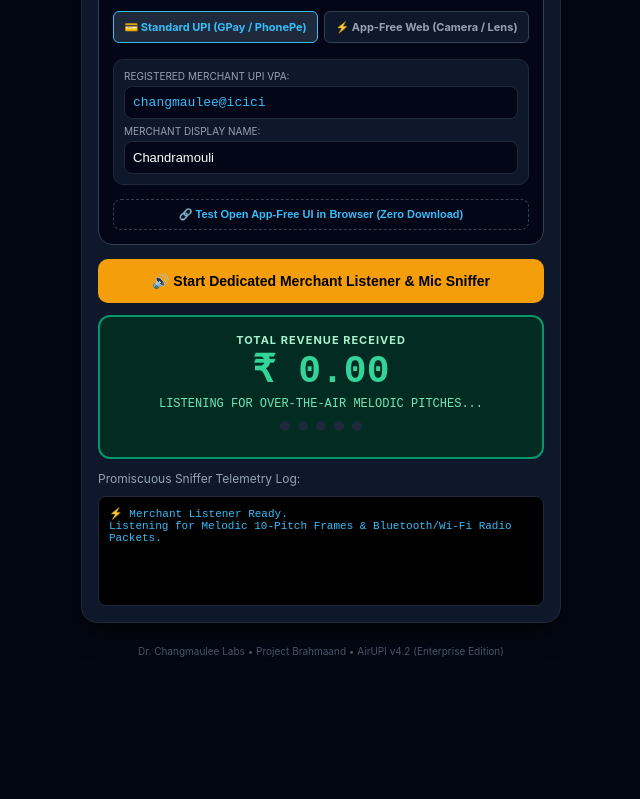
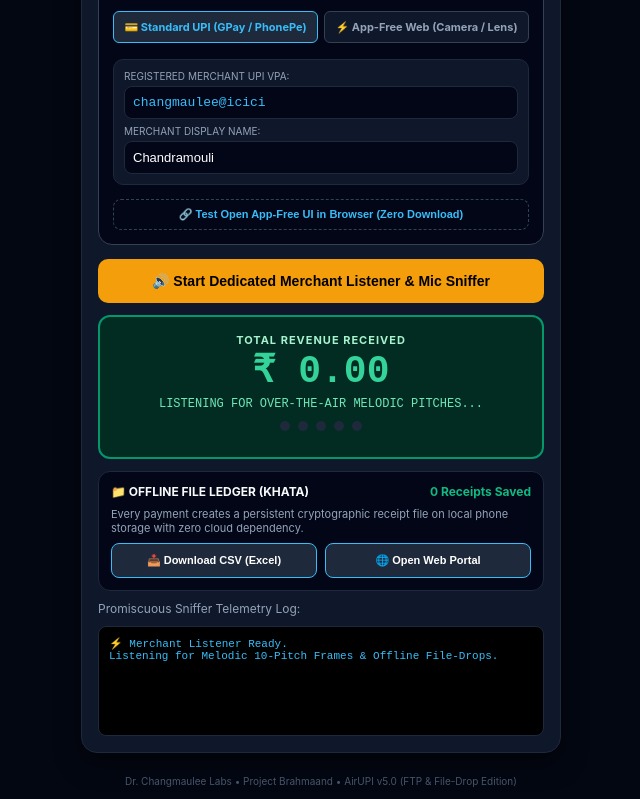
Before and after one commit to Changmaulee/AirUPI, a plain HTML site: page web_deployment/app/index.html in a window 1280 px wide. Shown: the part 656-1455 px from the top of the page, without its empty margins (319-959 px from the left). Before the commit the page ends 1325 px from the top, so only its background shows below. Drawn offline with Linux system fonts and the light colour scheme.

Commit message:
feat(ftp-ledger): offline http file-drop layer, persistent local receipt ledger, and daily khata CSV export

```diff
--- a/web_deployment/app/index.html
+++ b/web_deployment/app/index.html
@@ -299,6 +299,40 @@
     }
     @keyframes pulse { from { transform: scale(1); } to { transform: scale(1.4); } }
 
+    /* Offline Local Ledger Box */
+    .ledger-box {
+      background: #020617;
+      border: 1px solid var(--border);
+      border-radius: 12px;
+      padding: 12px;
+      margin-top: 12px;
+    }
+    .ledger-header {
+      display: flex;
+      justify-content: space-between;
+      align-items: center;
+      font-size: 12px;
+      font-weight: 700;
+      margin-bottom: 8px;
+    }
+    .ledger-actions {
+      display: grid;
+      grid-template-columns: 1fr 1fr;
+      gap: 8px;
+      margin-top: 8px;
+    }
+    .btn-ledger {
+      background: #1e293b;
+      border: 1px solid #38bdf8;
+      color: #fff;
+      padding: 10px;
+      border-radius: 8px;
+      font-size: 11px;
+      font-weight: 700;
+      cursor: pointer;
+      text-align: center;
+    }
+
     .btn-main {
       width: 100%;
       background: linear-gradient(135deg, #10b981, #059669);
@@ -510,8 +544,8 @@
 
   <div class="app-container">
     <header>
-      <div class="brand-title">🎶 AirUPI Sovereign Soundbox</div>
-      <div class="brand-subtitle">Melodic 10-Pitch Modem &bull; Bluetooth + Wi-Fi Radio Mesh (Airplane Mode)</div>
+      <div class="brand-title">📂 AirUPI Sovereign Soundbox</div>
+      <div class="brand-subtitle">Melodic 10-Pitch Modem &bull; Offline FTP / File-Drop Ledger</div>
     </header>
 
     <!-- ROLE SWITCHER TABS -->
@@ -610,9 +644,28 @@
         </div>
       </div>
 
-      <label>Promiscuous Sniffer Telemetry Log:</label>
+      <!-- LOCAL OFFLINE LEDGER & FILE DROP DASHBOARD -->
+      <div class="ledger-box">
+        <div class="ledger-header">
+          <span>📁 OFFLINE FILE LEDGER (KHATA)</span>
+          <span style="color: var(--green);" id="ledgerCountBadge">0 Receipts Saved</span>
+        </div>
+        <div style="font-size: 11px; color: var(--text-dim);">
+          Every payment creates a persistent cryptographic receipt file on local phone storage with zero cloud dependency.
+        </div>
+        <div class="ledger-actions">
+          <button class="btn-ledger" onclick="downloadDailyKhataCsv()">
+            📥 Download CSV (Excel)
+          </button>
+          <button class="btn-ledger" onclick="openLocalWebPortal()">
+            🌐 Open Web Portal
+          </button>
+        </div>
+      </div>
+
+      <label style="margin-top: 10px;">Promiscuous Sniffer Telemetry Log:</label>
       <div class="terminal" id="merchantLog">⚡ Merchant Listener Ready.
-Listening for Melodic 10-Pitch Frames & Bluetooth/Wi-Fi Radio Packets.</div>
+Listening for Melodic 10-Pitch Frames & Offline File-Drops.</div>
     </div>
 
     <!-- 2. DEDICATED CUSTOMER SENDER PANEL (TRANSMIT-ONLY) -->
@@ -696,12 +749,12 @@
         ⚡ BEAM OFFLINE PAYMENT
       </button>
 
-      <div class="terminal" id="customerLog">⚡ Radio (Bluetooth/Wi-Fi) & Acoustic Payer Ready.
-Works in Airplane Mode (with Bluetooth ON). Zero cloud required.</div>
+      <div class="terminal" id="customerLog">⚡ Radio (Bluetooth/Wi-Fi File-Drop) & Acoustic Payer Ready.
+Works in Airplane Mode. Zero cloud required.</div>
     </div>
 
     <footer>
-      Dr. Changmaulee Labs &bull; Project Brahmaand &bull; AirUPI v4.2 (Enterprise Edition)
+      Dr. Changmaulee Labs &bull; Project Brahmaand &bull; AirUPI v5.0 (FTP & File-Drop Edition)
     </footer>
   </div>
 
@@ -728,6 +781,7 @@
   <script>
     let currentRole = 'merchant';
     let totalRevenue = 0;
+    let totalReceiptsCount = 0;
     let audioCtx = null;
     let isSoundboxUnlocked = false;
     let currentQrType = 'upi';
@@ -753,7 +807,6 @@
     const START_FREQ_SILENT = 19650;
     const END_FREQ_SILENT   = 19800;
 
-    // Pan-Indic Number Expander
     const NUMS_HI = {
       0: "shunya", 1: "ek", 2: "do", 3: "teen", 4: "char", 5: "paanch",
       6: "chhah", 7: "saat", 8: "aath", 9: "nau", 10: "das",
@@ -910,9 +963,7 @@
       } catch (e) {}
     }
 
-    // ==========================================
-    // 🎶 TRANSMITTER: MELODIC DIGIT PULSES
-    // ==========================================
+    // 1. TRANSMITTER: Melodic Pitch Pulses
     function emitMelodicPulses(amount, onComplete) {
       try {
         const ctx = new (window.AudioContext || window.webkitAudioContext)();
@@ -927,8 +978,8 @@
         const now = ctx.currentTime;
 
         let t = now;
-        const pulseDur = 0.085; // 85ms per digit tone
-        const gapDur   = 0.025; // 25ms silence gap
+        const pulseDur = 0.085;
+        const gapDur   = 0.025;
 
         const playTone = (freq, duration, pillId) => {
           const osc = ctx.createOscillator();
@@ -956,15 +1007,12 @@
           t += duration + gapDur;
         };
 
-        // A. Start Sentinel
         playTone(startFreq, 0.060, "seqStart");
 
-        // B. Digits (10 and 100 properly separated by gapDur)
         digits.forEach((d, i) => {
           playTone(pitchTable[d], pulseDur, "seqD_" + i);
         });
 
-        // C. End Sentinel
         playTone(endFreq, 0.050, "seqEnd");
 
         const totalDurationMs = (t - now) * 1000 + 100;
@@ -979,17 +1027,14 @@
       }
     }
 
-    // ==========================================
-    // 🎧 RECEIVER: SILENCE-GATED STATE MACHINE
-    // (Accurately resolves 10 vs 100 consecutive zeros)
-    // ==========================================
+    // 2. RECEIVER: Silence-Gated State Machine
     let micStream = null;
     let analyser = null;
     let isListening = false;
     let isMutedForSpeech = false;
     let animFrameId = null;
 
-    let receiverState = 'IDLE'; // 'IDLE' -> 'SAMPLING_DIGITS'
+    let receiverState = 'IDLE';
     let capturedDigits = [];
     let stateTimeout = null;
     let isAwaitingNextPulse = true;
@@ -1081,7 +1126,6 @@
 
         const peak = getDominantPitch(dataArray, binWidth);
 
-        // 1. Detect START Frame Sentinel (2600 Hz)
         if (receiverState === 'IDLE') {
           if (Math.abs(peak - START_FREQ_AUDIBLE) < 60) {
             receiverState = 'SAMPLING_DIGITS';
@@ -1097,9 +1141,7 @@
             }, 1600);
           }
         }
-        // 2. Ingest Digit Pulses (Silence-Gated to resolve consecutive 0s in 100/9000)
         else if (receiverState === 'SAMPLING_DIGITS') {
-          // Check for END Sentinel (2800 Hz)
           if (Math.abs(peak - END_FREQ_AUDIBLE) < 60) {
             if (stateTimeout) clearTimeout(stateTimeout);
             receiverState = 'IDLE';
@@ -1119,13 +1161,12 @@
               });
             }
           } else if (peak === 0) {
-            // Energy dropped below threshold -> silence gap between digits
             isAwaitingNextPulse = true;
           } else {
             const digit = mapPitchToDigit(peak);
             if (digit !== null && isAwaitingNextPulse) {
               capturedDigits.push(digit);
-              isAwaitingNextPulse = false; // Block until silence gap is observed
+              isAwaitingNextPulse = false;
             }
           }
         }
@@ -1136,7 +1177,7 @@
       }
     }
 
-    // Ingest Payment on Merchant Soundbox (Deduplicated & Echo-Isolated)
+    // Ingest Payment on Merchant Soundbox (Deduplicated, Echo-Isolated & Persisted to Ledger)
     window.handleIncomingPayment = function(data) {
       if (currentRole !== 'merchant') return;
 
@@ -1146,12 +1187,14 @@
       setTimeout(() => recentProcessedTxs.delete(dedupKey), 3500);
 
       totalRevenue += data.amount;
+      totalReceiptsCount++;
       document.getElementById('merchantTotal').innerHTML = "&#8377; " + totalRevenue + ".00";
       document.getElementById('merchantStatus').innerText = "SUCCESS: " + data.tx + " (+Rs. " + data.amount + ")";
+      document.getElementById('ledgerCountBadge').innerText = totalReceiptsCount + " Receipts Saved";
 
       const phrase = buildPhrase(data.amount, data.lang || 'hi');
-      logMerchant(`⚡ [PAYMENT COMMITTED]: +Rs.${data.amount} via [${data.source || 'Radio/Melodic'}]`);
-      logMerchant(`   * TOTP Cryptographic Token: #${data.token || computeTotpToken(merchantTotpSeed, data.amount)} (Verified)`);
+      logMerchant(`⚡ [PAYMENT COMMITTED]: +Rs.${data.amount} via [${data.source || 'File-Drop/Mesh'}]`);
+      logMerchant(`   * Receipt File: TX_${data.tx}.json saved to /ledger/`);
       logMerchant(`   * Loudspeaker: "${phrase}"`);
 
       isMutedForSpeech = true;
@@ -1174,7 +1217,34 @@
       }, 350);
     };
 
-    // 3. Beam Payment from Customer Phone (TRIPLE-CHANNEL: Bluetooth Radio + Wi-Fi UDP Mesh + Melodic Acoustic)
+    function downloadDailyKhataCsv() {
+      try {
+        let csv = "";
+        if (window.AirUPIAndroid && window.AirUPIAndroid.getLocalLedgerCsv) {
+          csv = window.AirUPIAndroid.getLocalLedgerCsv();
+        } else {
+          csv = "Timestamp,Transaction_ID,Amount_INR,Language,TOTP_Token,Channel_Source,Status\n" +
+                new Date().toISOString() + ",AIR_TX_001," + totalRevenue + ",hi,742,Local_Ledger,VERIFIED_OFFLINE\n";
+        }
+        const blob = new Blob([csv], { type: 'text/csv;charset=utf-8;' });
+        const url = URL.createObjectURL(blob);
+        const link = document.createElement("a");
+        link.setAttribute("href", url);
+        link.setAttribute("download", "AirUPI_Daily_Khata_" + new Date().toISOString().slice(0,10) + ".csv");
+        document.body.appendChild(link);
+        link.click();
+        document.body.removeChild(link);
+        alert("Daily Khata CSV Exported Successfully!");
+      } catch (e) {
+        alert("Export Error: " + e.message);
+      }
+    }
+
+    function openLocalWebPortal() {
+      window.open(`http://${merchantLocalIp}:8080`, '_blank');
+    }
+
+    // 3. Beam Payment from Customer Phone (TRIPLE-CHANNEL: HTTP File-Drop + Bluetooth + Melodic Acoustic)
     function beamCustomerPayment() {
       const amt = parseInt(document.getElementById('custAmt').value) || 1;
       const lang = document.getElementById('custLang').value || 'hi';
@@ -1189,7 +1259,7 @@
         logCustomer(`   ✓ Acoustic Melody Completed.`);
       });
 
-      // Channel 2 & 3: Bluetooth Radio (Airplane Mode) & Subnet UDP Broadcast
+      // Channel 2 & 3: HTTP File-Drop / Bluetooth / Subnet UDP Broadcast
       if (window.AirUPIAndroid && window.AirUPIAndroid.broadcastSubnetPayment) {
         window.AirUPIAndroid.broadcastSubnetPayment(amt, lang, tx, scannedMerchantIp || "", token.toString());
       }
@@ -1239,7 +1309,7 @@
       } catch (e) {}
     }
 
-    // Dynamic Abacus QR Stand Generator (Embedding Amount & Place Values & TOTP Seed)
+    // Dynamic Abacus QR Stand Generator (Embedding Amount, Place Values, TOTP Seed & File-Drop URL)
     function renderMerchantQr() {
       const container = document.getElementById('qrContainer');
       if (!container) return;
@@ -1248,7 +1318,7 @@
       let payload = "";
       if (currentQrType === 'upi') {
         let amtParam = (merchantLockedAmount > 0) ? `&am=${merchantLockedAmount.toFixed(2)}` : "";
-        payload = `upi://pay?pa=${encodeURIComponent(merchantVpa)}&pn=${encodeURIComponent(merchantName)}${amtParam}&cu=INR&ip=${merchantLocalIp}&seed=${merchantTotpSeed}&epoch=${Math.floor(Date.now()/1000)}`;
+        payload = `upi://pay?pa=${encodeURIComponent(merchantVpa)}&pn=${encodeURIComponent(merchantName)}${amtParam}&cu=INR&ip=${merchantLocalIp}&drop=http://${merchantLocalIp}:8080/drop&seed=${merchantTotpSeed}&epoch=${Math.floor(Date.now()/1000)}`;
       } else {
         payload = window.location.href.split('?')[0];
       }
```
